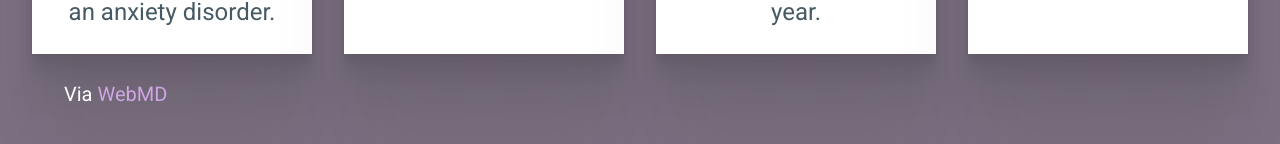
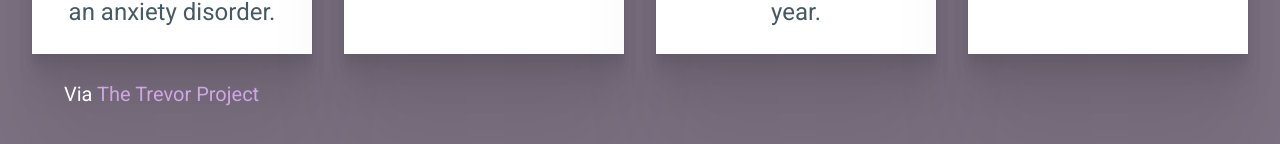
Before and after one commit to jamesbmadden/socialjusticewebsite, a website built with webpack: page dist/index.html in a window 1280 px wide. Shown: the part 1127-1271 px from the top of the page. Built offline with nearby package versions, Linux system fonts and the light colour scheme.

Commit message:
Change to primary source

```diff
--- a/dist/index.html
+++ b/dist/index.html
@@ -48,7 +48,7 @@
             <h2>Have attempted suicide in the past year.</h2>
           </div>
         </div>
-        <p class="citation">Via <a href="https://teens.webmd.com/news/20200721/many-lgbtq-youth-suffer-from-mental-health-woes">WebMD</a></p>
+        <p class="citation">Via <a href="https://www.thetrevorproject.org/survey-2020/">The Trevor Project</a></p>
       </div>
     </main>
 
```
